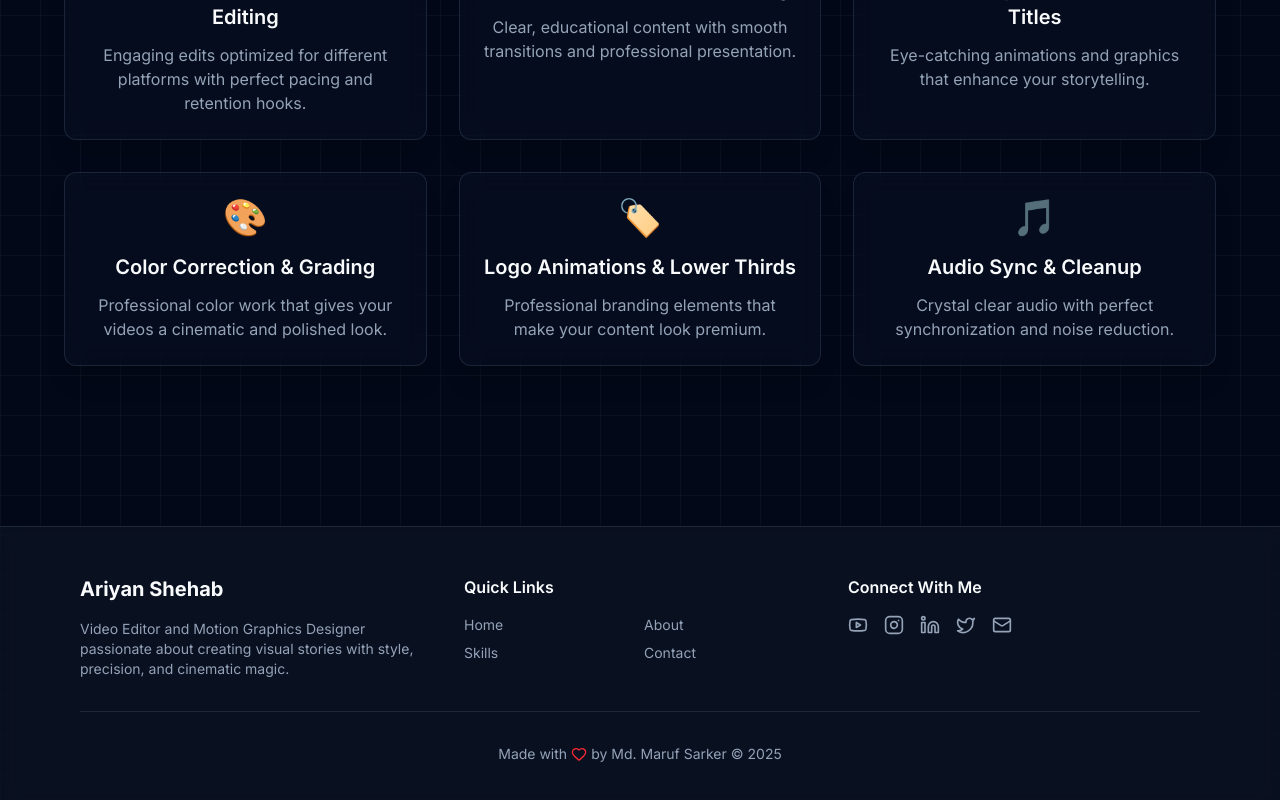
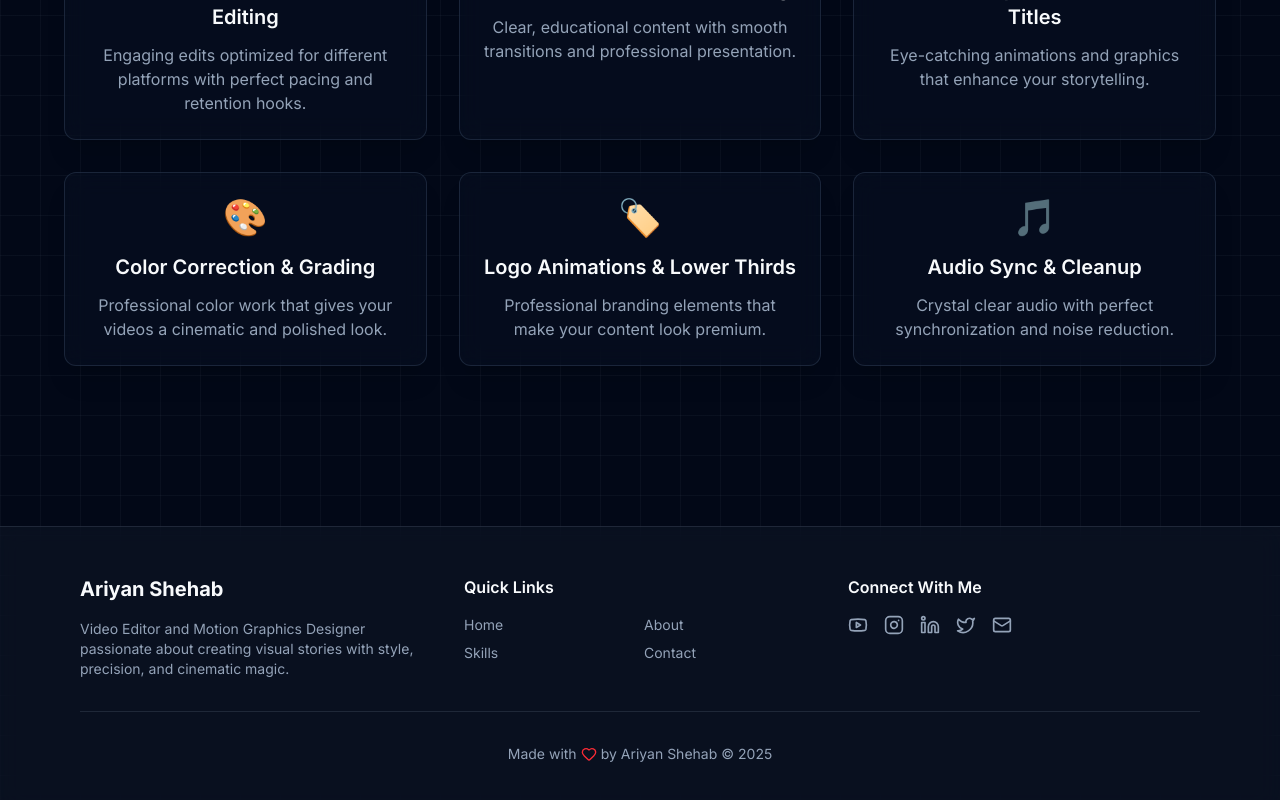
Before and after one commit to shihabmia00/ariyan-shehab, a Next.js app: page / in a window 1280 px wide. Shown: the part 2625-3425 px from the top of the page. Built offline with nearby package versions, Linux system fonts and the light colour scheme.

Commit message:
update footer

```diff
--- a/src/components/footer.tsx
+++ b/src/components/footer.tsx
@@ -117,7 +117,7 @@ export default function Footer() {
               target="_blank"
               rel="noopener noreferrer"
             >
-              Md. Maruf Sarker
+              Ariyan Shehab
             </a>{" "}
             © {currentYear}
           </p>
```
